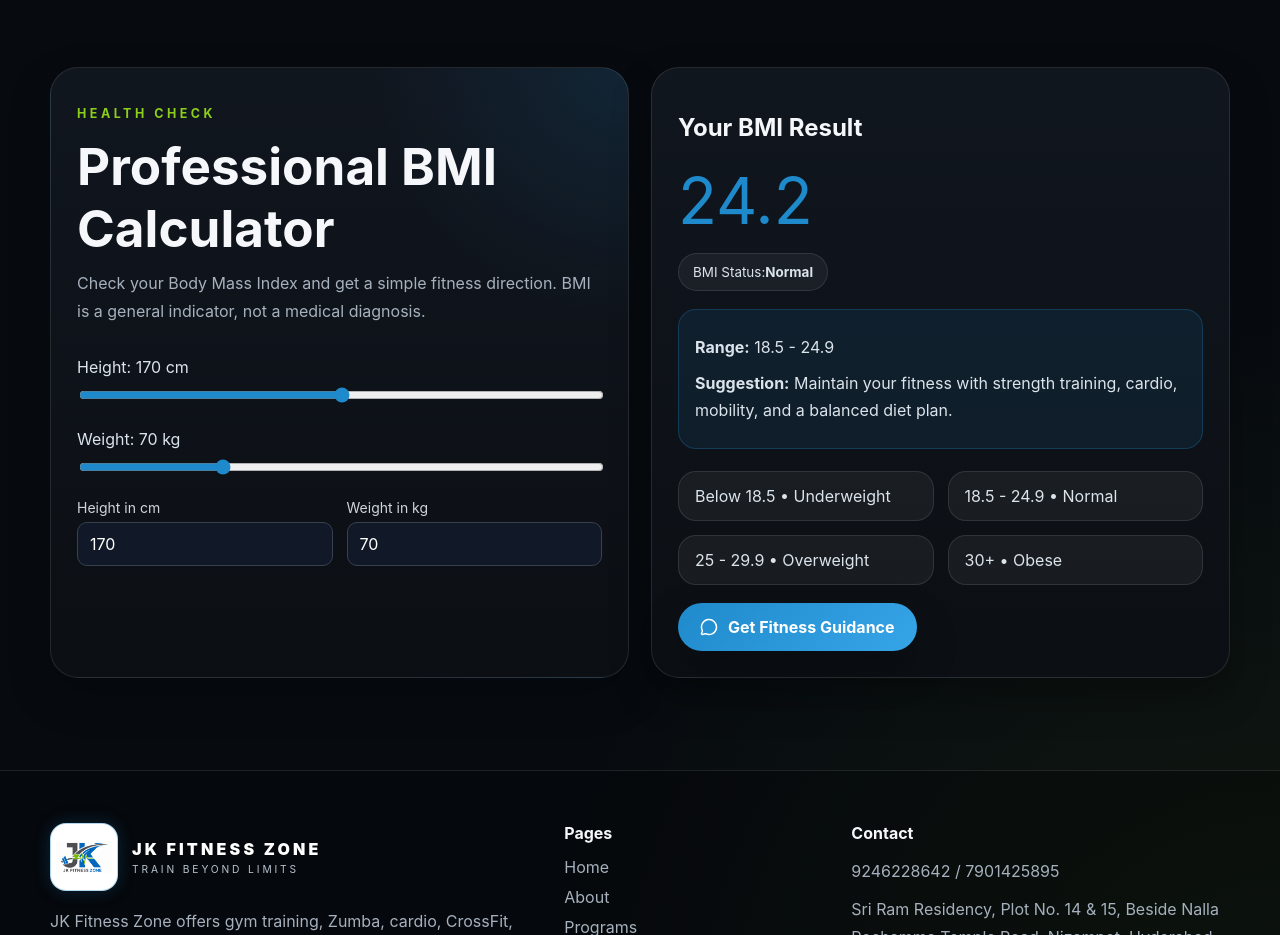
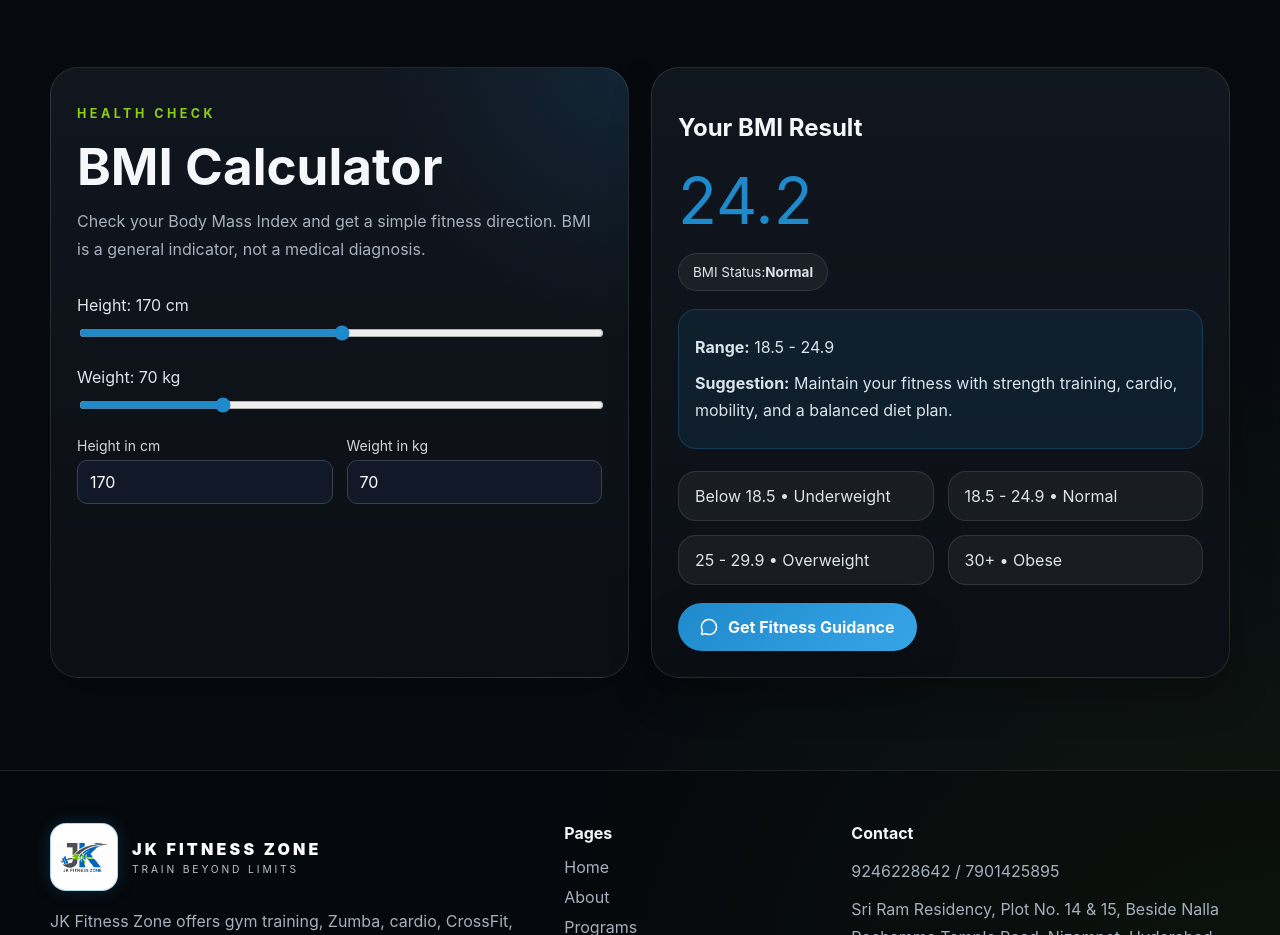
Before and after one commit to Nishith25/jk-fitness-zone, a React (Vite) app: page / in a window 1280 px wide. Shown: the part 2500-3435 px from the top of the page. Built offline with nearby package versions, Linux system fonts and the light colour scheme; no server answers; the HTML template or start-up script is replaced by a standard one.

Commit message:
Replace clean index css

```diff
--- a/src/components/BMICalculator.jsx
+++ b/src/components/BMICalculator.jsx
@@ -52,7 +52,7 @@ export default function BMICalculator() {
         <div className="card highlight-card">
           <div className="section-head">
             <p>Health Check</p>
-            <h2>Professional BMI Calculator</h2>
+            <h2>BMI Calculator</h2>
             <span>
               Check your Body Mass Index and get a simple fitness direction.
               BMI is a general indicator, not a medical diagnosis.
```
